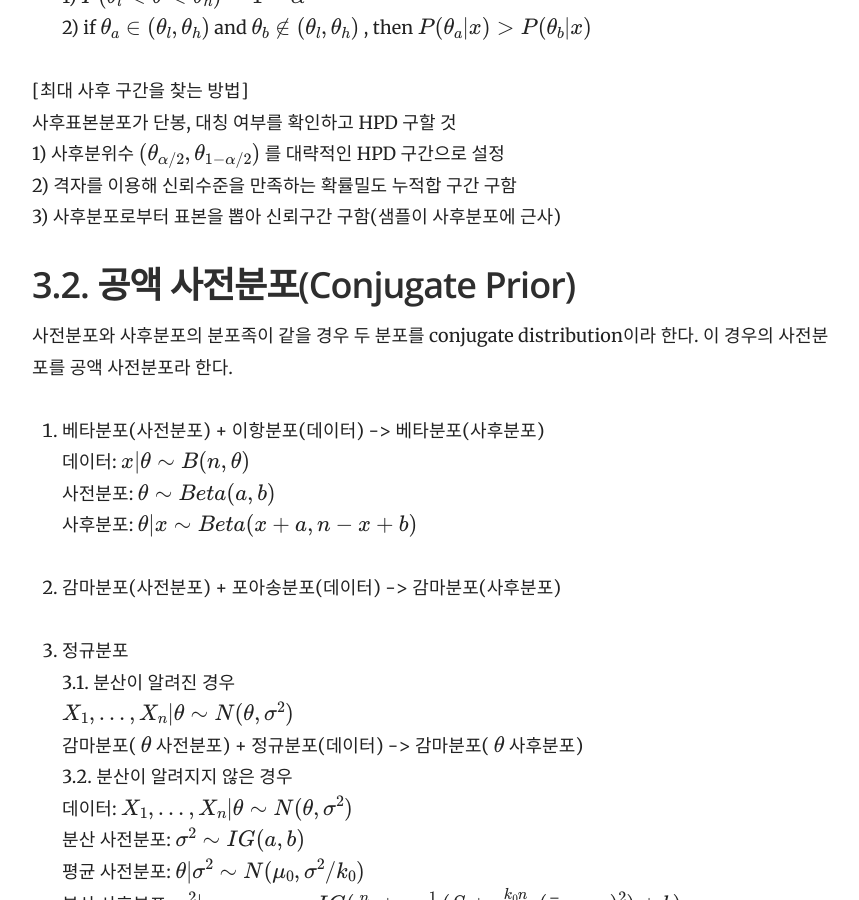
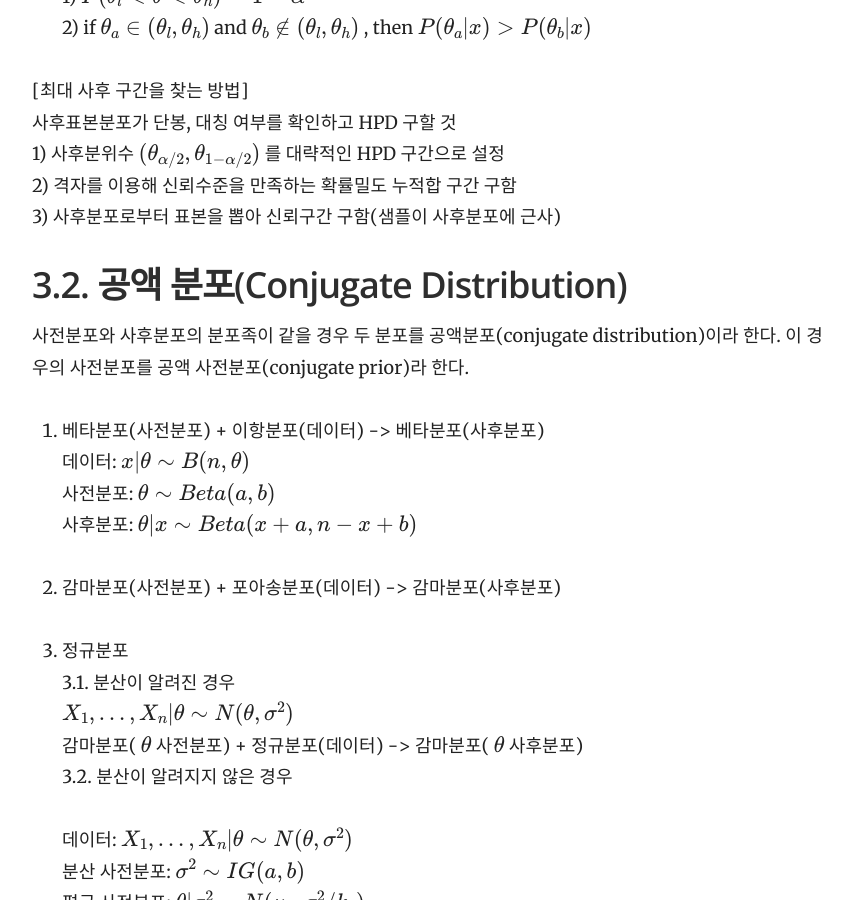
Before and after one commit to yrk3434/yrk3434.github.io, a Jekyll site: the page built from _docs/Computational Statistics/Bayesian Inference.md, in a window 1280 px wide and 900 px high, scrolled down 2389 px. Shown: the whole window, without its empty margins (358-1217 px from the left). Built offline with Jekyll 4.4.1, drawn with Linux system fonts in a browser that asks for light colours; formulas are drawn with MathJax 3.

Commit message:
Update Bayesian Inference.md

```diff
--- a/_docs/Computational Statistics/Bayesian Inference.md
+++ b/_docs/Computational Statistics/Bayesian Inference.md
@@ -76,8 +76,8 @@ $ \theta_b \notin (\theta_l, \theta_h) $ , then $ P(\theta_a|x) > P(\theta_b|x)
 2) 격자를 이용해 신뢰수준을 만족하는 확률밀도 누적합 구간 구함 <br/>
 3) 사후분포로부터 표본을 뽑아 신뢰구간 구함(샘플이 사후분포에 근사)
 
-## 3.2. 공액 사전분포(Conjugate Prior)
-사전분포와 사후분포의 분포족이 같을 경우 두 분포를 conjugate distribution이라 한다. 이 경우의 사전분포를 공액 사전분포라 한다.
+## 3.2. 공액 분포(Conjugate Distribution)
+사전분포와 사후분포의 분포족이 같을 경우 두 분포를 공액분포(conjugate distribution)이라 한다. 이 경우의 사전분포를 공액 사전분포(conjugate prior)라 한다.
 
 1. 베타분포(사전분포) + 이항분포(데이터) -> 베타분포(사후분포)  <br/>
 데이터: $ x | \theta \sim B(n,\theta) $ <br/>
@@ -90,7 +90,7 @@ $ \theta_b \notin (\theta_l, \theta_h) $ , then $ P(\theta_a|x) > P(\theta_b|x)
 3.1. 분산이 알려진 경우 <br/>
 $ X_1,...,X_n | \theta \sim N(\theta, \sigma^2) $ <br/>
 감마분포( $ \theta $ 사전분포) + 정규분포(데이터) -> 감마분포( $ \theta $ 사후분포)  <br/>
-3.2. 분산이 알려지지 않은 경우 <br/>
+3.2. 분산이 알려지지 않은 경우 <br/><br/>
 데이터: $ X_1,...,X_n | \theta \sim N(\theta, \sigma^2) $ <br/>
 분산 사전분포: $ \sigma^2 \sim IG(a,b) $ <br/>
 평균 사전분포: $ \theta|\sigma^2 \sim N(\mu_0, \sigma^2 / k_0) $ <br/>
```
